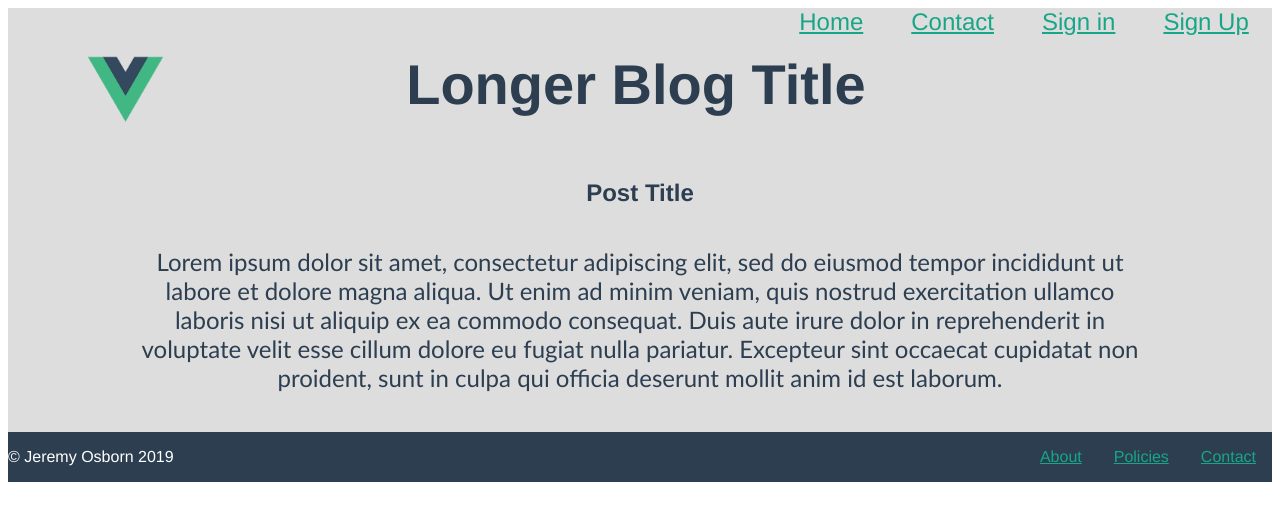
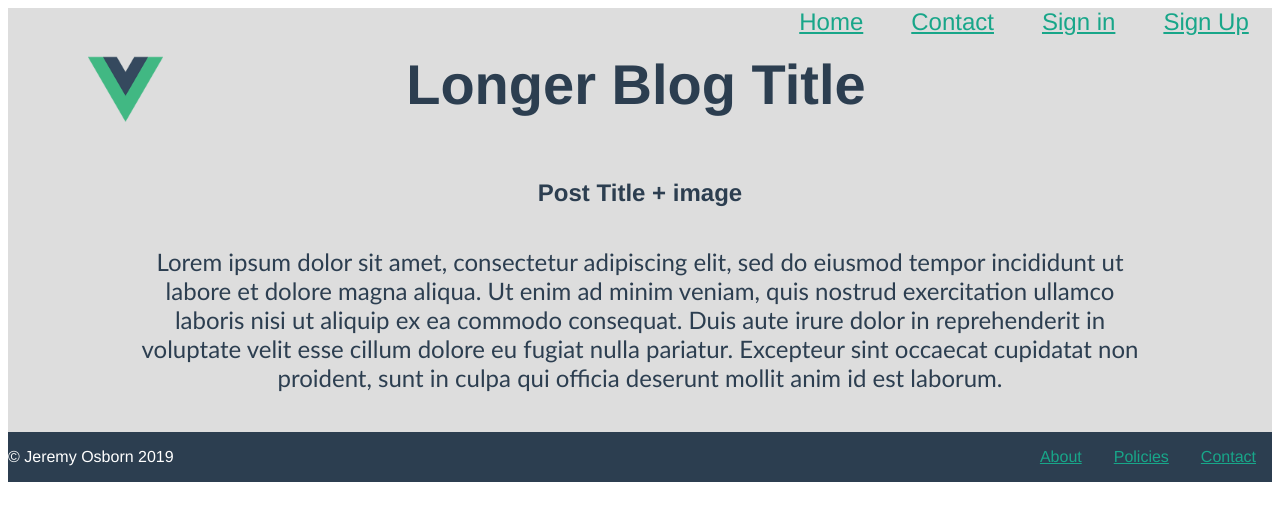
Before and after one commit to jwosborn/Vue-Playground, a Vue app: page / in a window 1280 px wide. Shown: the top 520 px of the page. Built offline with nearby package versions, Linux system fonts and the light colour scheme.

Commit message:
added + image to title comp

```diff
--- a/src/App.vue
+++ b/src/App.vue
@@ -2,7 +2,7 @@
   <div id="app">
     <Nav/>
     <Header/>
-    <Title msg="Post Title" />
+    <Title msg="Post Title + image" />
     <Post />
     <Footer />
   </div>
```
